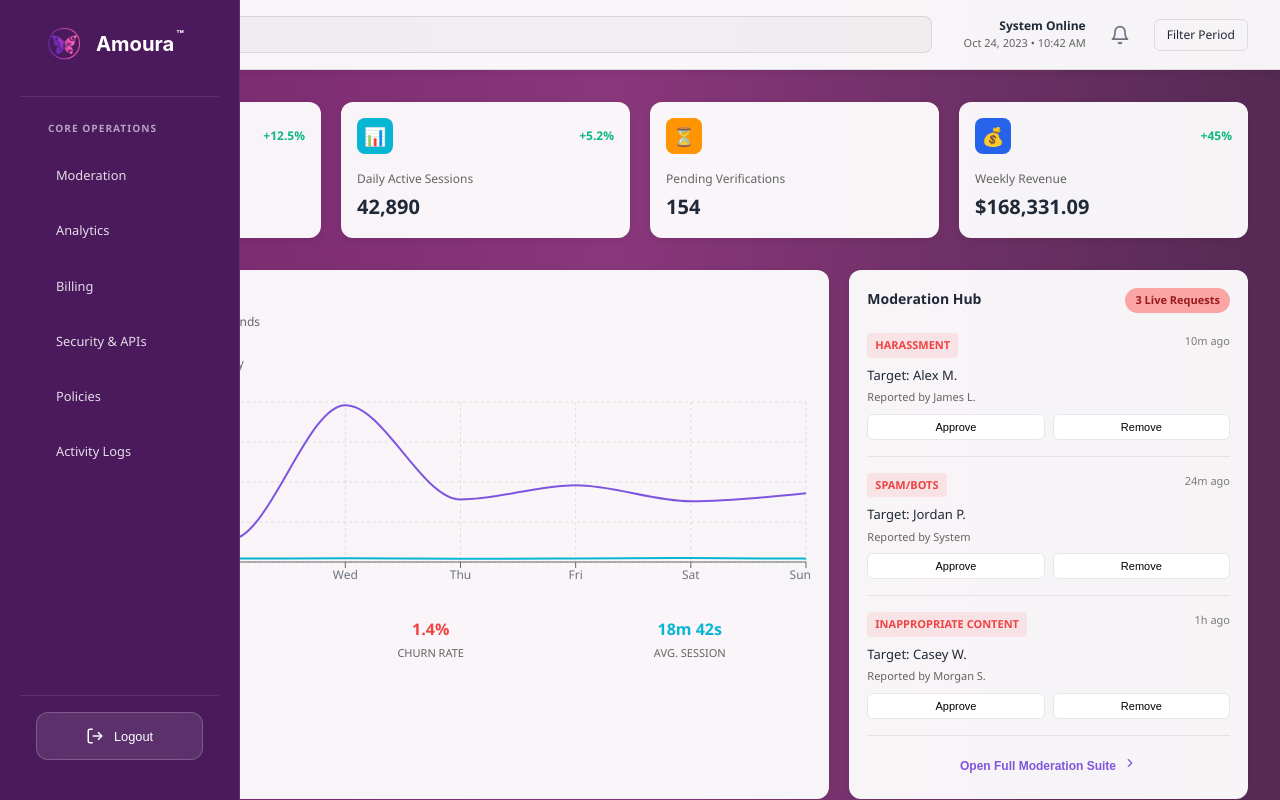
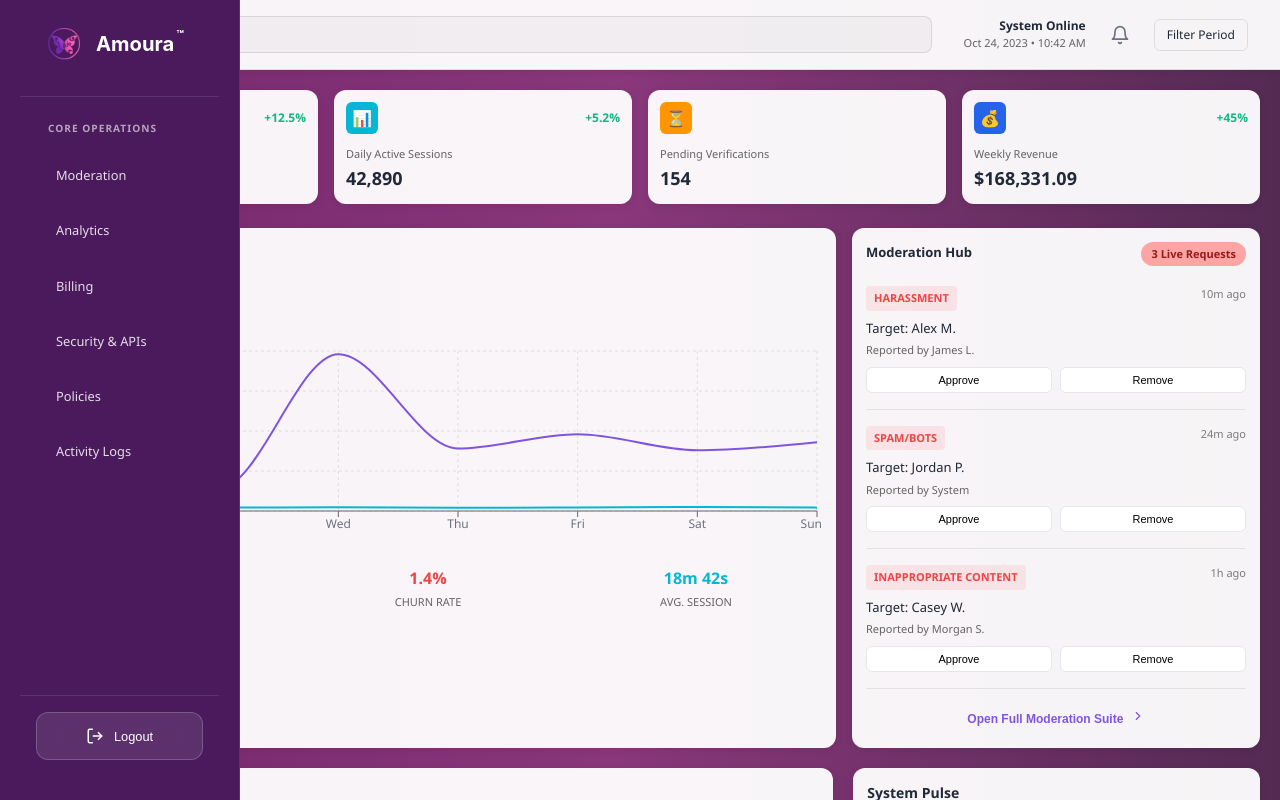
Before and after one commit to IjeButterfly-Relationship-app/Portal, a React (Vite) app: page /dashboard in a window 1280 px wide. Shown: the top 800 px of the page. Built offline with nearby package versions, Linux system fonts and the light colour scheme.

Commit message:
Further reduce dashboard card sizes for better page fit

```diff
--- a/src/styles/Dashboard.css
+++ b/src/styles/Dashboard.css
@@ -146,21 +146,21 @@
 .content-area {
   flex: 1;
   overflow: auto;
-  padding: 32px;
+  padding: 20px;
 }
 
 /* ===== STAT CARDS ===== */
 .stats-grid {
   display: grid;
   grid-template-columns: repeat(4, 1fr);
-  gap: 20px;
-  margin-bottom: 32px;
+  gap: 16px;
+  margin-bottom: 24px;
 }
 
 .stat-card {
   background: rgba(255, 255, 255, 0.95);
   border-radius: 12px;
-  padding: 16px;
+  padding: 12px;
   box-shadow: 0 2px 8px rgba(0, 0, 0, 0.08);
 }
 
@@ -168,17 +168,17 @@
   display: flex;
   align-items: center;
   justify-content: space-between;
-  margin-bottom: 16px;
+  margin-bottom: 12px;
 }
 
 .stat-card-icon {
-  width: 36px;
-  height: 36px;
-  border-radius: 8px;
+  width: 32px;
+  height: 32px;
+  border-radius: 6px;
   display: flex;
   align-items: center;
   justify-content: center;
-  font-size: 18px;
+  font-size: 16px;
 }
 
 .stat-card-change {
@@ -188,13 +188,13 @@
 }
 
 .stat-card-label {
-  font-size: 12px;
+  font-size: 11px;
   color: rgba(0, 0, 0, 0.6);
-  margin-bottom: 4px;
+  margin-bottom: 2px;
 }
 
 .stat-card-value {
-  font-size: 20px;
+  font-size: 18px;
   font-weight: 700;
   color: #1f2937;
 }
@@ -203,28 +203,28 @@
 .charts-row {
   display: grid;
   grid-template-columns: 2fr 1fr;
-  gap: 20px;
-  margin-bottom: 32px;
+  gap: 16px;
+  margin-bottom: 20px;
 }
 
 /* ===== PANEL (shared card style) ===== */
 .panel {
   background: rgba(255, 255, 255, 0.95);
   border-radius: 12px;
-  padding: 18px;
+  padding: 14px;
   box-shadow: 0 2px 8px rgba(0, 0, 0, 0.08);
 }
 
 .panel-title {
-  margin: 0 0 4px 0;
-  font-size: 14px;
+  margin: 0 0 2px 0;
+  font-size: 13px;
   font-weight: 600;
   color: #1f2937;
 }
 
 .panel-subtitle {
-  margin: 0;
-  font-size: 12px;
+  margin: 0 0 12px 0;
+  font-size: 11px;
   color: rgba(0, 0, 0, 0.6);
 }
 
```
